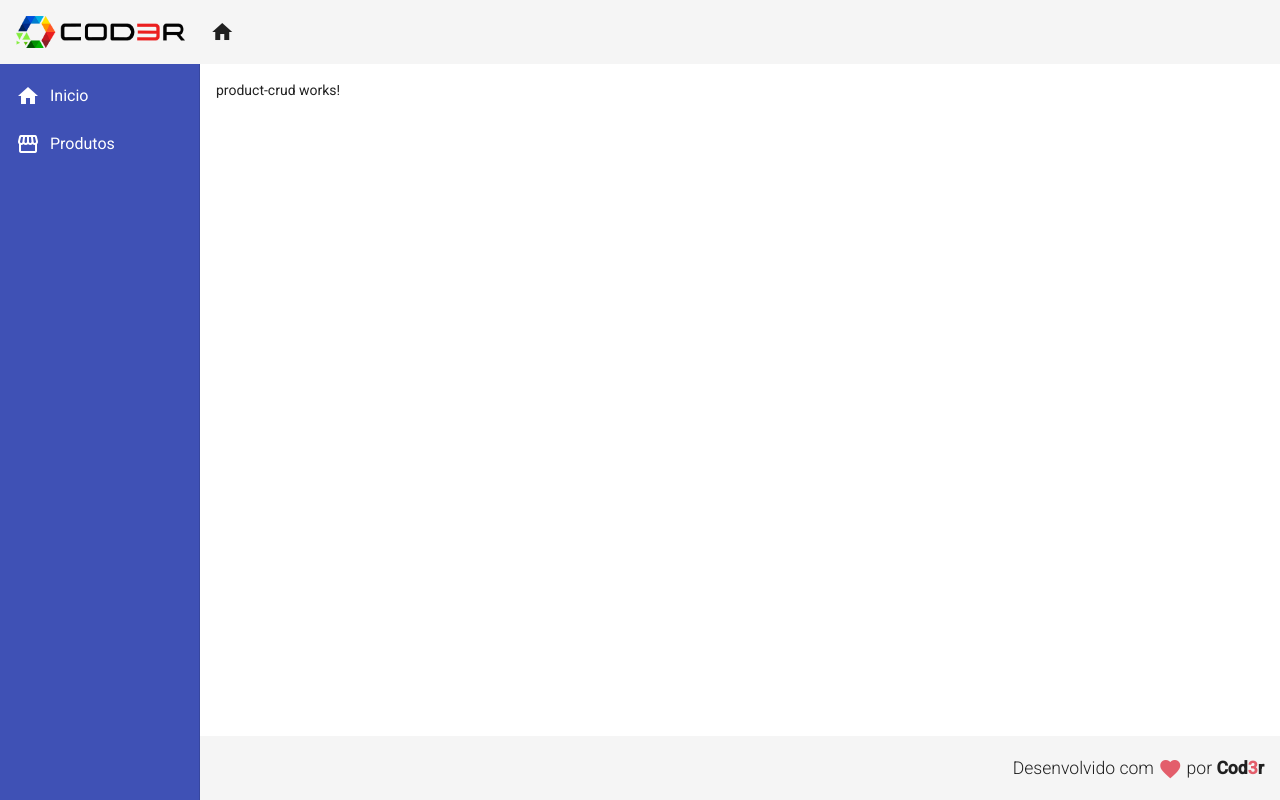
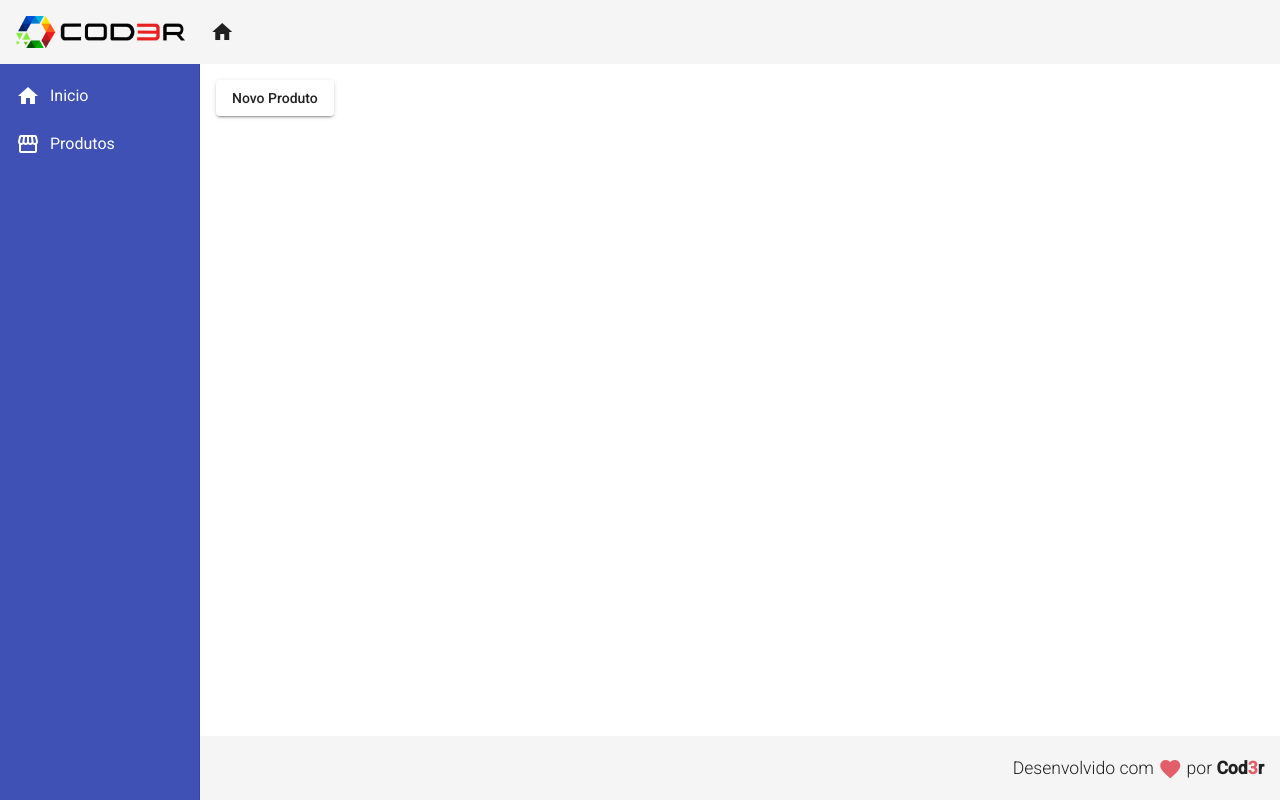
Before and after one commit to matheusned15/CRUD-angular, an Angular app: page /products in a window 1280 px wide. Built offline with nearby package versions, Linux system fonts and the light colour scheme.

Commit message:
Navegar para tela de criar produto

```diff
--- /dev/null
+++ b/src/app/components/product/product-create/product-create.component.html
@@ -0,0 +1,5 @@
+<p id="atributoL">product-create works!</p>
+<p id="atributoL">product!</p>
+
+
+<button click="fazerAlgo()">Fazer Algo!</button>
--- /dev/null
+++ b/src/app/components/product/product-create/product-create.component.ts
@@ -0,0 +1,19 @@
+import { Component, OnInit } from '@angular/core';
+
+@Component({
+  selector: 'app-product-create',
+  templateUrl: './product-create.component.html',
+  styleUrls: ['./product-create.component.css']
+})
+export class ProductCreateComponent implements OnInit {
+
+  atributoL = "qualquer"
+
+  constructor() { }
+
+
+  ngOnInit(): void {
+  }
+
+
+}
--- a/src/app/views/product-crud/product-crud.component.html
+++ b/src/app/views/product-crud/product-crud.component.html
@@ -1 +1,3 @@
-<p>product-crud works!</p>
+<button mat-raised-button (click)="navigateToProductCreate()">
+    Novo Produto
+</button>
--- a/src/app/views/product-crud/product-crud.component.ts
+++ b/src/app/views/product-crud/product-crud.component.ts
@@ -1,4 +1,5 @@
 import { Component, OnInit } from '@angular/core';
+import {Router} from '@angular/router'
 
 @Component({
   selector: 'app-product-crud',
@@ -7,9 +8,13 @@
 })
 export class ProductCrudComponent implements OnInit {
 
-  constructor() { }
+
+  constructor(private router: Router) { }
 
   ngOnInit(): void {
   }
 
+  navigateToProductCreate(): void{
+    this.router.navigate(['/products/create'])
+  }
 }
```
Also changed, not shown: src/app/app-routing.module.ts (+7 -1 lines), src/app/app.module.ts (+8 -2 lines), src/app/components/product/product-create/product-create.component.css (added).
